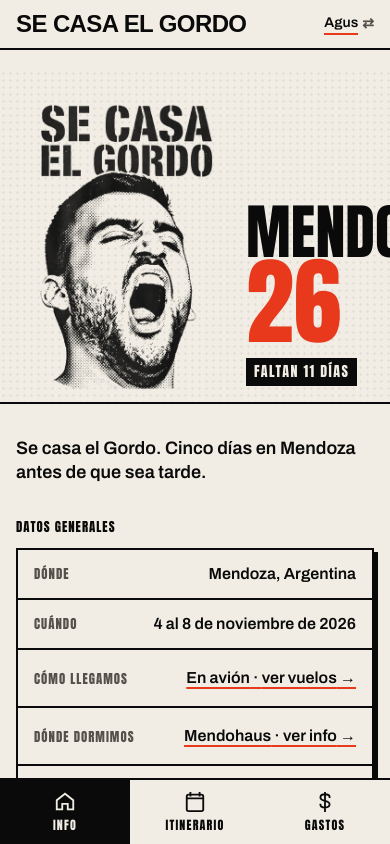
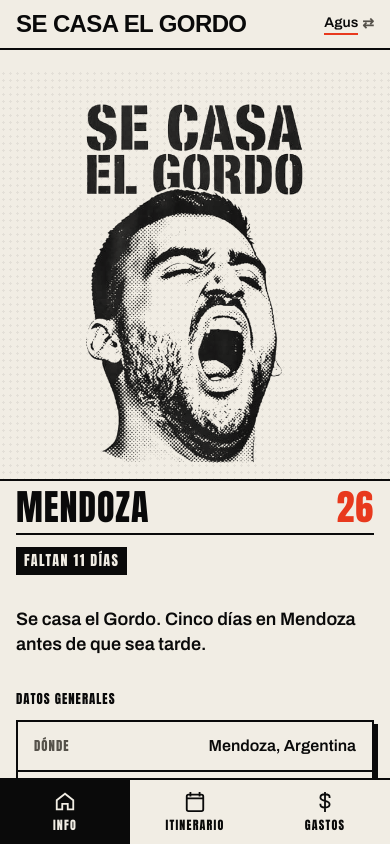
Before and after one commit to aguzbruno/secasaelgordo, a Next.js app: page / in a window 390 px wide. Both pictures are taken after a click on the button "AGUS". Shown: the top 844 px of the page. Built offline with nearby package versions, Linux system fonts and the light colour scheme; a web font is replaced by a local one.

Commit message:
Info: título MENDOZA 26 completo debajo de la imagen en mobile

```diff
--- a/src/app/(app)/page.tsx
+++ b/src/app/(app)/page.tsx
@@ -8,25 +8,25 @@ import { INFO, PENDING, TRIP } from "@/lib/trip";
 export default function InfoPage() {
   return (
     <div className="space-y-8">
-      <section className="relative -mx-4 overflow-hidden border-b-2 border-ink">
-        <div className="halftone absolute inset-0 opacity-[0.06]" aria-hidden />
-        <div className="relative flex items-end gap-2 px-4 pt-2">
+      <section>
+        <div className="relative -mx-4 overflow-hidden border-b-2 border-ink md:mx-0 md:border-2">
+          <div className="halftone absolute inset-0 opacity-[0.06]" aria-hidden />
           <Image
             src="/img/gordo-full.png"
             alt="El Gordo gritando"
             width={480}
             height={700}
             priority
-            className="w-[62%] shrink-0"
+            className="relative mx-auto w-[72%] max-w-sm"
           />
-          <div className="pb-4">
-            <p className="font-display text-6xl leading-[0.9]">MENDOZA</p>
-            <p className="font-display text-8xl leading-[0.9] text-signal">26</p>
-            <p className="mt-3 inline-block bg-ink px-2 py-1 font-display text-sm uppercase tracking-widest text-paper">
-              <Countdown target={TRIP.start} />
-            </p>
-          </div>
         </div>
+        <div className="flex items-baseline justify-between gap-3 border-b-2 border-ink py-2">
+          <span className="font-display text-4xl leading-none tracking-wide sm:text-5xl">MENDOZA</span>
+          <span className="font-display text-4xl leading-none tracking-wide text-signal sm:text-5xl">26</span>
+        </div>
+        <p className="mt-3 inline-block bg-ink px-2 py-1 font-display text-sm uppercase tracking-widest text-paper">
+          <Countdown target={TRIP.start} />
+        </p>
       </section>
 
       <p className="text-lg font-semibold leading-snug">{INFO.tagline}</p>
```
